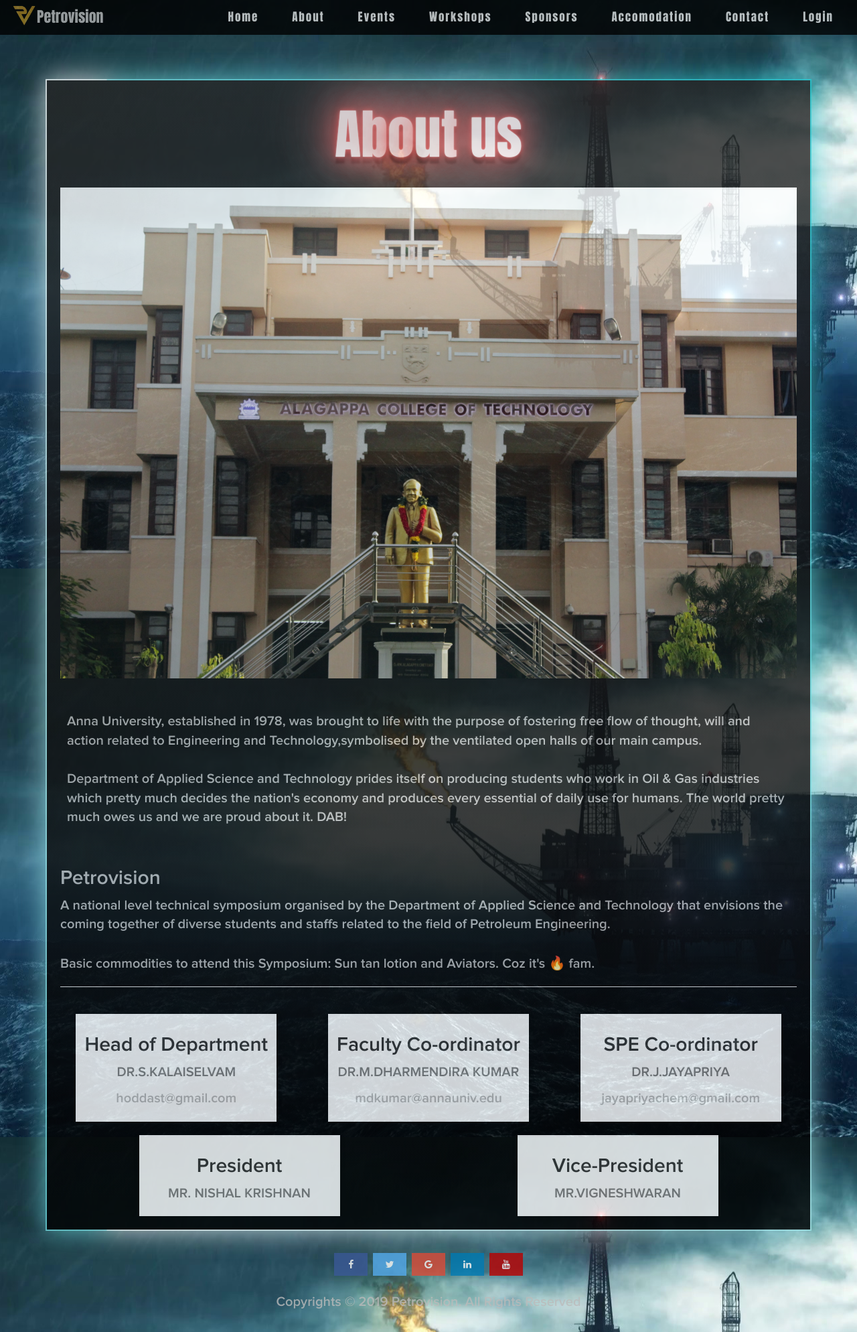
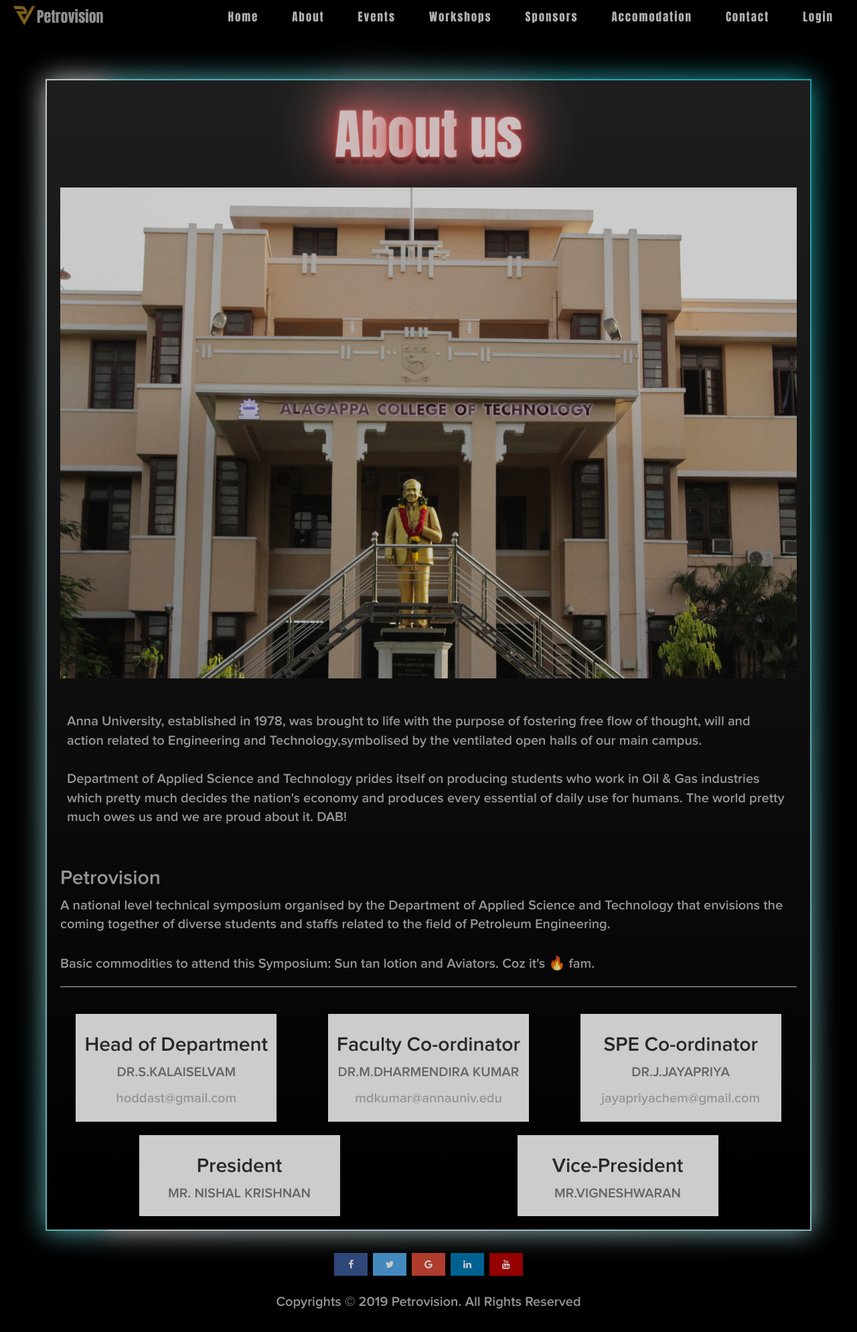
Before and after one commit to startersup/sympo, a PHP site: page /about/index.php in a window 1280 px wide. Shown: the whole page at 67% size. Run offline with PHP 8.4, Linux system fonts and the light colour scheme; some web fonts are replaced.

Commit message:
Update style.css
ss

```diff
--- a/assets/css/style.css
+++ b/assets/css/style.css
@@ -46,7 +46,7 @@ body{ font-family: 'ProximaNovaLtLight';background-color: #000000;}
     color:#ffffff;
     padding:5px;
 }
-body
+.main
 {
     background-image: url(../images/bg.png);
 }
```
